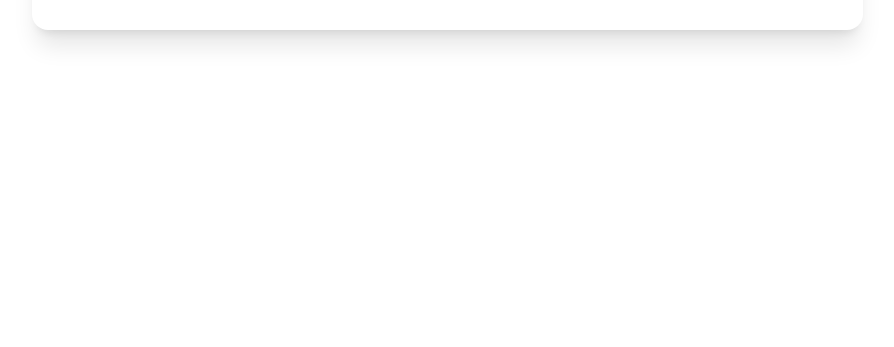
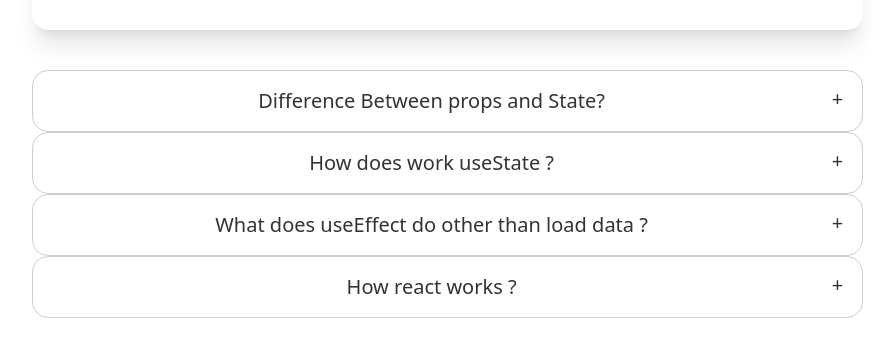
Before and after one commit to billal-fahmid/khowledge-caffe-assignment-8, a React (Vite) app: page / in a window 1280 px wide. Shown: the part 2547-2894 px from the top of the page, without its empty margins (0-894 px from the left). Before the commit the page ends 2649 px from the top, so only its background shows below. Built offline with nearby package versions, Linux system fonts and the light colour scheme.

Commit message:
questions answer done

```diff
--- a/src/components/Home/Home.jsx
+++ b/src/components/Home/Home.jsx
@@ -2,6 +2,7 @@ import React, { useEffect, useState } from 'react';
 import SideCard from '../SideCard/SideCard';
 import SingleCard from '../SingleCard/SingleCard';
 import { ToastContainer, toast } from 'react-toastify';
+import Questions from '../Questions/Questions';
 
 const Home = () => {
     const [datas, setDatas] = useState([]);
@@ -55,6 +56,7 @@ const Home = () => {
                     {
                         datas.map(data => <SingleCard data={data} handleReadTime={handleReadTime} handleBookMarks={handleBookMarks}></SingleCard>)
                     }
+                    <Questions></Questions>
                 </div>
                 <div className="side-card md:w-[30%] sm:mb-40">
                     <SideCard readTime={readTime} bookMarks={bookMarks}></SideCard>
--- /dev/null
+++ b/src/components/Questions/Questions.jsx
@@ -0,0 +1,47 @@
+import React from 'react';
+
+const Questions = () => {
+    return (
+        <div>
+            <div tabIndex={0} className="collapse collapse-plus border border-base-300 bg-base-100 rounded-box">
+                <div className="collapse-title text-xl font-medium">
+                Difference Between props and State?
+                </div>
+                <div className="collapse-content">
+                    <p tabIndex={0}> # Props is like object and is immutable . we props use for one parent component to child data sent . we props by sent any data like function, object , array etc. <br />
+                    # The state is a built-in React object that is used to contain data or information about the component.
+                    </p>
+                </div>
+            </div>
+            <div tabIndex={1} className="collapse collapse-plus border border-base-300 bg-base-100 rounded-box">
+                <div className="collapse-title text-xl font-medium">
+                How does work useState ?
+                </div>
+                <div className="collapse-content">
+                    <p tabIndex={1}> # useState is very powerful in react hook . that allows you to add state to a functional component. It returns an array with two values: the current state and a function to update it. The Hook takes an initial state value as an argument and returns an updated state value whenever the setter function is called.</p>
+                </div>
+            </div>
+            <div tabIndex={2} className="collapse collapse-plus border border-base-300 bg-base-100 rounded-box">
+                <div className="collapse-title text-xl font-medium">
+                What does useEffect do other than load data ?
+                </div>
+                <div className="collapse-content">
+                    <p tabIndex={2}> # The useEffect in react js allows you to perform side effects in your components. The react useEffect examples of side effects include retrieving data, direct DOM updates, and timers. The second argument is optional.</p>
+                </div>
+            </div>
+            <div tabIndex={3} className="collapse collapse-plus border border-base-300 bg-base-100 rounded-box">
+                <div className="collapse-title text-xl font-medium">
+                How react works ?
+                </div>
+                <div className="collapse-content">
+                    <p tabIndex={3}> # ReactJS divides the UI into isolated reusable pieces of code known as components. React components work similarly to JavaScript functions as they accept arbitrary inputs called properties or props. It's possible to have as many components as necessary without cluttering your code.</p>
+                </div>
+            </div>
+
+
+        </div>
+
+    );
+};
+
+export default Questions;
```
